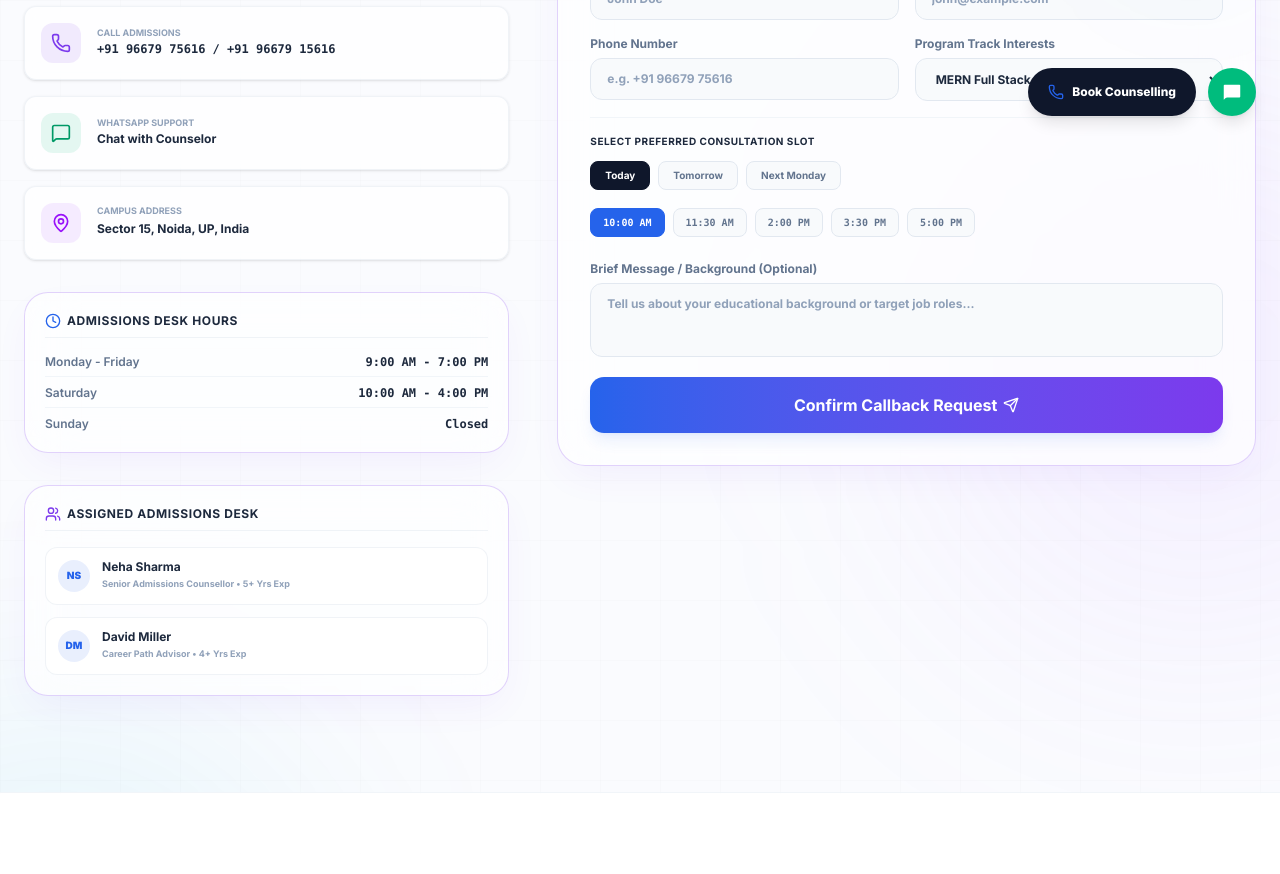
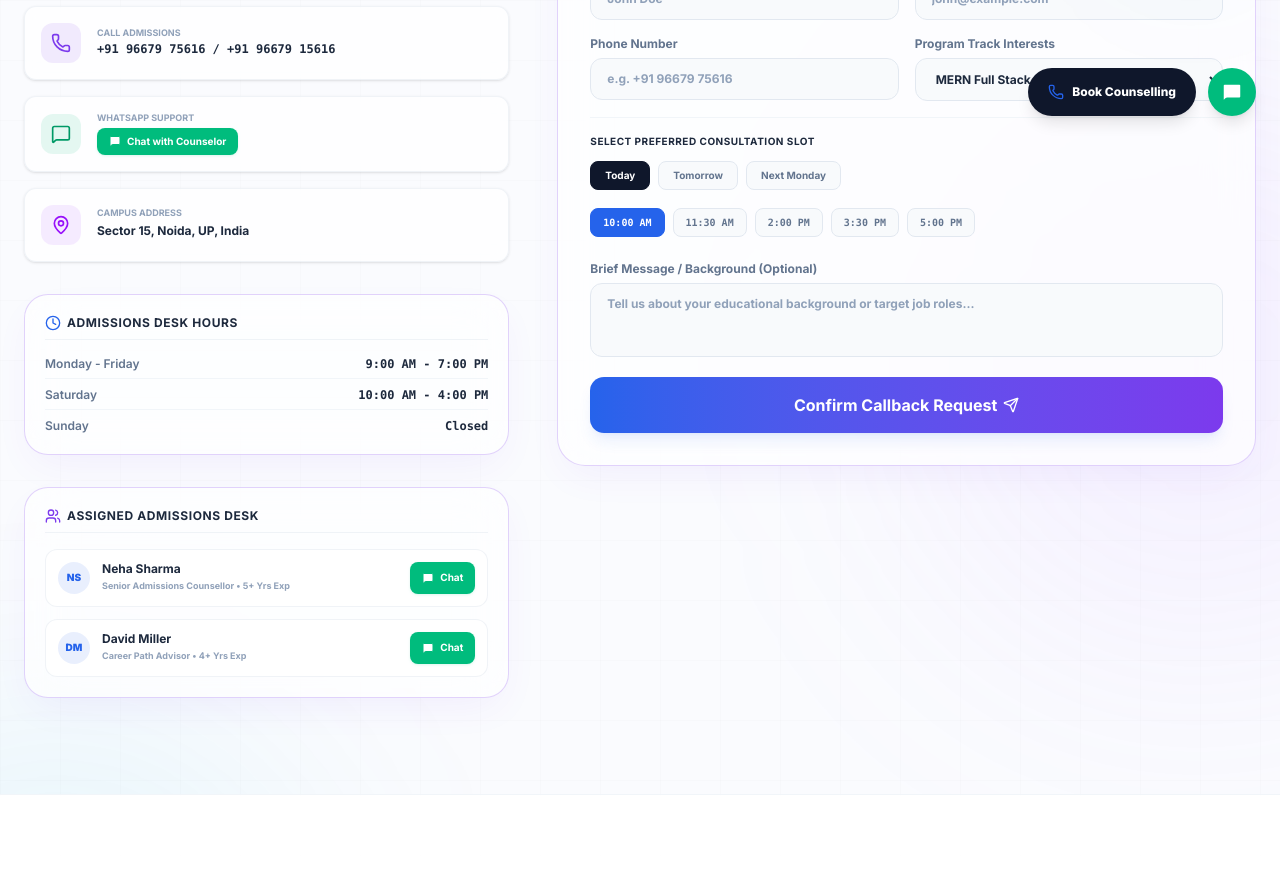
Before and after one commit to KAYHANH/kodetocareer-website, a Next.js app: page /contact in a window 1280 px wide. Shown: the part 660-1534 px from the top of the page. Built offline with nearby package versions, Linux system fonts and the light colour scheme; no server answers.

Commit message:
fix: resolve server-side route hydration and promise params unwrapping for dynamic routes

```diff
--- a/src/app/blog/[slug]/BlogDetailsClient.tsx
+++ b/src/app/blog/[slug]/BlogDetailsClient.tsx
@@ -12,13 +12,12 @@ import SchemaMarkup from '@/components/seo/schema-markup';
 import Image from 'next/image';
 
 interface PageProps {
-  params: Promise<{ slug: string }>;
+  slug: string;
   initialPost?: BlogPost;
 }
 
-export default function BlogDetailsClient({ params, initialPost }: PageProps) {
-  const resolvedParams = use(params);
-  const post = initialPost || POSTS.find((p) => p.slug === resolvedParams.slug);
+export default function BlogDetailsClient({ slug, initialPost }: PageProps) {
+  const post = initialPost || POSTS.find((p) => p.slug === slug);
 
   const [copied, setCopied] = useState(false);
 
--- a/src/app/blog/[slug]/page.tsx
+++ b/src/app/blog/[slug]/page.tsx
@@ -64,5 +64,5 @@ export default async function Page({ params }: PageProps) {
   const posts = getMergedPostsServer();
   const post = posts.find((p) => p.slug === resolvedParams.slug);
 
-  return <BlogDetailsClient params={params} initialPost={post} />;
+  return <BlogDetailsClient slug={resolvedParams.slug} initialPost={post} />;
 }
--- a/src/app/contact/ContactClient.tsx
+++ b/src/app/contact/ContactClient.tsx
@@ -100,8 +100,8 @@ export default function ContactPage() {
                 </div>
                 <div>
                   <span className="text-[9px] text-slate-400 font-bold block uppercase leading-none">WhatsApp Support</span>
-                  <a href="https://wa.me/919667975616" target="_blank" rel="noopener noreferrer" className="text-slate-800 hover:text-emerald-600 transition-colors text-xs font-bold mt-1 block">
-                    Chat with Counselor
+                  <a href="https://wa.me/919667975616" target="_blank" rel="noopener noreferrer" className="inline-flex items-center gap-1.5 bg-emerald-500 hover:bg-emerald-600 text-white px-3 py-1.5 rounded-lg text-[10px] font-bold mt-1.5 transition-colors cursor-pointer shadow-sm shadow-emerald-500/10">
+                    <MessageSquare className="w-3 h-3 fill-white text-emerald-500" /> Chat with Counselor
                   </a>
                 </div>
               </div>
@@ -141,7 +141,8 @@ export default function ContactPage() {
               </h4>
               <div className="space-y-3">
                 {COUNSELLORS.map((c, idx) => (
-                  <div key={idx} className="flex items-center gap-3 bg-white/60 border border-slate-200/50 p-3 rounded-xl backdrop-blur-sm">
+                  <div key={idx} className="flex items-center justify-between gap-3 bg-white/60 border border-slate-200/50 p-3 rounded-xl backdrop-blur-sm">
+                    <div className="flex items-center gap-3">
                       <div className="w-8 h-8 rounded-full bg-primary/10 flex items-center justify-center text-primary font-black text-[10px]">
                         {c.avatar}
                       </div>
@@ -149,6 +150,15 @@ export default function ContactPage() {
                         <h5 className="text-xs font-bold text-slate-800 leading-none">{c.name}</h5>
                         <span className="text-[9px] text-slate-400 font-bold block mt-1">{c.role} • {c.exp}</span>
                       </div>
+                    </div>
+                    <a
+                      href="https://wa.me/919667975616"
+                      target="_blank"
+                      rel="noopener noreferrer"
+                      className="inline-flex h-8 px-3 items-center justify-center gap-1.5 bg-emerald-500 hover:bg-emerald-600 text-white rounded-lg text-[10px] font-bold transition-colors cursor-pointer shadow-sm shadow-emerald-500/10 shrink-0"
+                    >
+                      <MessageSquare className="w-3 h-3 fill-white text-emerald-500" /> Chat
+                    </a>
                   </div>
                 ))}
               </div>
--- a/src/app/courses/[slug]/CourseDetailsClient.tsx
+++ b/src/app/courses/[slug]/CourseDetailsClient.tsx
@@ -243,7 +243,7 @@ export const COURSES = [
 ];
 
 interface PageProps {
-  params: Promise<{ slug: string }>;
+  slug: string;
 }
 
 
@@ -276,9 +276,8 @@ function getCourseFAQs(course: any) {
   ];
 }
 
-export default function CourseDetailsPage({ params }: PageProps) {
-  const resolvedParams = use(params);
-  const course = COURSES.find((c) => c.slug === resolvedParams.slug);
+export default function CourseDetailsPage({ slug }: PageProps) {
+  const course = COURSES.find((c) => c.slug === slug);
 
   const [enrolled, setEnrolled] = useState(false);
   const [showModal, setShowModal] = useState(false);
--- a/src/app/courses/[slug]/page.tsx
+++ b/src/app/courses/[slug]/page.tsx
@@ -134,5 +134,6 @@ export async function generateStaticParams() {
 }
 
 export default async function Page({ params }: PageProps) {
-  return <CourseDetailsClient params={params} />;
+  const resolvedParams = await params;
+  return <CourseDetailsClient slug={resolvedParams.slug} />;
 }
--- a/src/app/learn/[slug]/LearnHubClient.tsx
+++ b/src/app/learn/[slug]/LearnHubClient.tsx
@@ -9,12 +9,11 @@ import {
 import { LEARN_HUBS } from '../learn-data';
 
 interface PageProps {
-  params: Promise<{ slug: string }>;
+  slug: string;
 }
 
-export default function LearnHubClient({ params }: PageProps) {
-  const resolvedParams = use(params);
-  const hub = LEARN_HUBS[resolvedParams.slug];
+export default function LearnHubClient({ slug }: PageProps) {
+  const hub = LEARN_HUBS[slug];
 
   // Lead capture states
   const [email, setEmail] = useState('');
--- a/src/app/learn/[slug]/page.tsx
+++ b/src/app/learn/[slug]/page.tsx
@@ -58,5 +58,6 @@ export async function generateStaticParams() {
 }
 
 export default async function Page({ params }: PageProps) {
-  return <LearnHubClient params={params} />;
+  const resolvedParams = await params;
+  return <LearnHubClient slug={resolvedParams.slug} />;
 }
--- a/src/components/ui/floating-cta.tsx
+++ b/src/components/ui/floating-cta.tsx
@@ -7,13 +7,13 @@ import Link from "next/link";
 
 export default function FloatingCta() {
   const [isOpen, setIsOpen] = useState(false);
-  const [emailInput, setEmailInput] = useState("");
+  const [phoneInput, setPhoneInput] = useState("");
   const [success, setSuccess] = useState(false);
   const [loading, setLoading] = useState(false);
 
   const handleSubmit = (e: React.FormEvent) => {
     e.preventDefault();
-    if (!emailInput) return;
+    if (!phoneInput) return;
     setLoading(true);
 
     setTimeout(() => {
@@ -22,7 +22,7 @@ export default function FloatingCta() {
       setTimeout(() => {
         setSuccess(false);
         setIsOpen(false);
-        setEmailInput("");
+        setPhoneInput("");
       }, 2000);
     }, 1500);
   };
@@ -62,13 +62,13 @@ export default function FloatingCta() {
                   <CheckCircle2 className="w-9 h-9 text-emerald-500 mx-auto mb-2" />
                   <h5 className="text-xs font-extrabold text-slate-950">Slot Booking Requested!</h5>
                   <p className="text-[10px] text-slate-500 mt-1 font-medium leading-relaxed">
-                    Our coordinator will reach out to you on email shortly.
+                    Our coordinator will call you shortly.
                   </p>
                 </div>
               ) : (
                 <form onSubmit={handleSubmit} className="space-y-3">
                   <p className="text-[11px] text-slate-500 leading-relaxed font-medium">
-                    Select a date and leave your email to reserve a free live consultation.
+                    Select a date and leave your phone number to reserve a free live consultation.
                   </p>
 
                   <div>
@@ -83,14 +83,14 @@ export default function FloatingCta() {
                   </div>
 
                   <div>
-                    <label htmlFor="float-email" className="sr-only">Email address</label>
+                    <label htmlFor="float-phone" className="sr-only">Phone number</label>
                     <input
-                      id="float-email"
-                      type="email"
+                      id="float-phone"
+                      type="tel"
                       required
-                      placeholder="Enter email to confirm"
-                      value={emailInput}
-                      onChange={(e) => setEmailInput(e.target.value)}
+                      placeholder="Enter phone number to confirm"
+                      value={phoneInput}
+                      onChange={(e) => setPhoneInput(e.target.value)}
                       className="w-full h-9 border border-slate-200 bg-slate-50 px-3 rounded-lg text-xs text-slate-700 outline-none focus:border-primary focus:bg-white focus:ring-1 focus:ring-primary/20"
                     />
                   </div>
```
Lines whose indentation alone changed are shown as unchanged.
